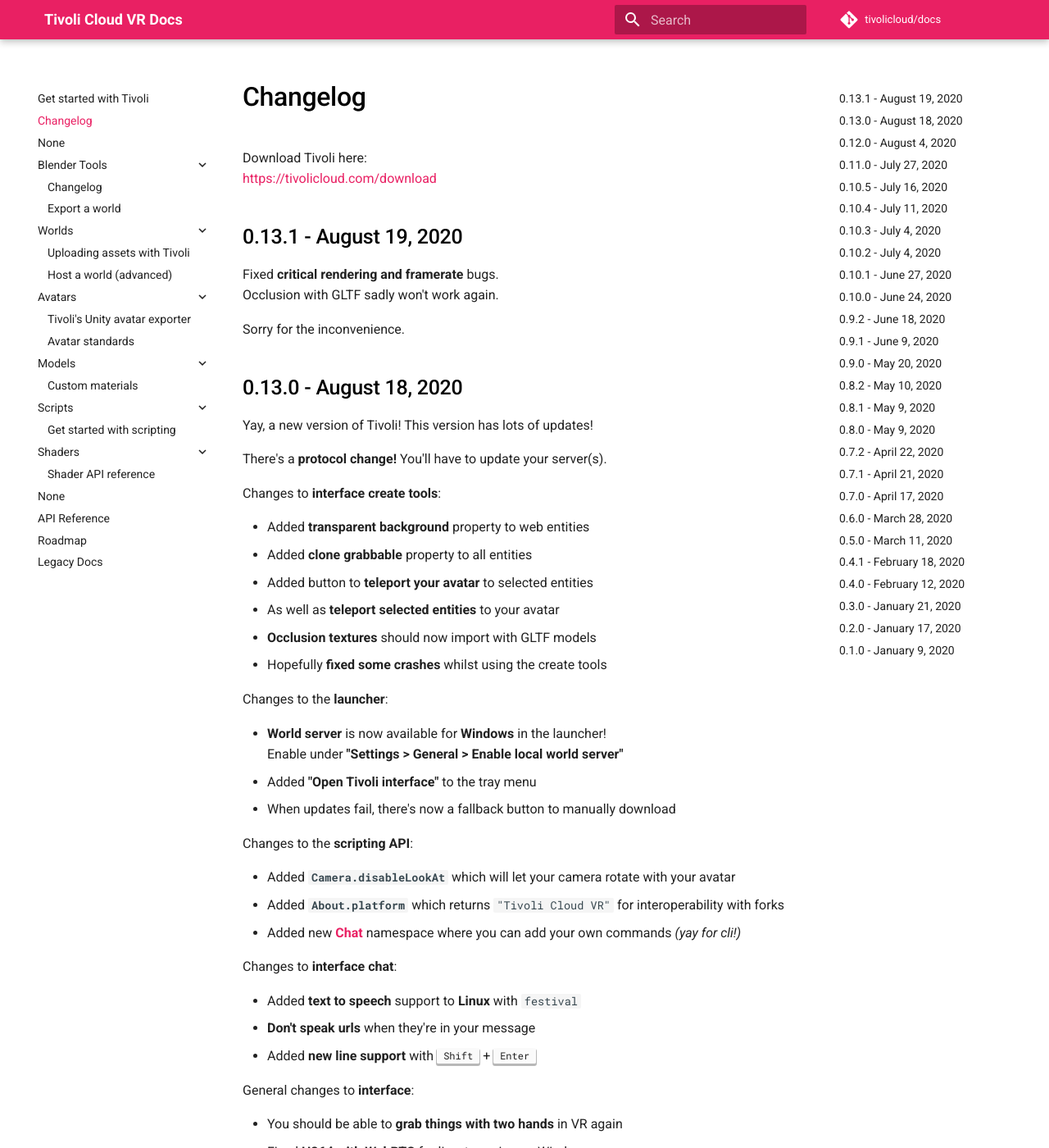
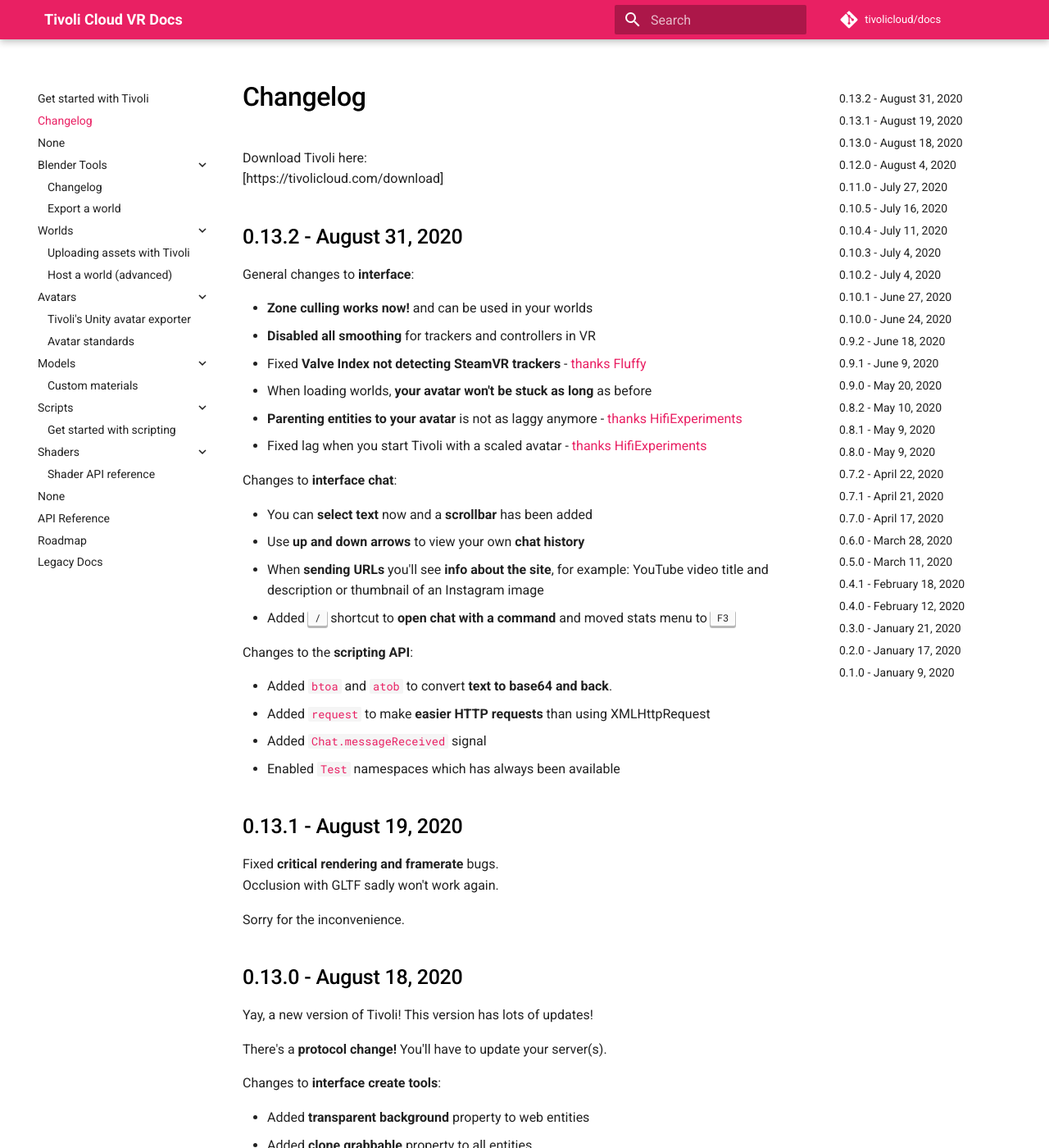
Before and after one commit to Nex-Pro/docs, an MkDocs documentation site: the page built from docs/changelog.md, in a window 1280 px wide and 1400 px high. Shown: the whole window at 82% size. Built offline with MkDocs 1.6.1 and Material for MkDocs 9.7.7, drawn with Linux system fonts in a browser that asks for light colours.

Commit message:
Added 0.13.2 to changelog

```diff
--- a/docs/changelog.md
+++ b/docs/changelog.md
@@ -2,7 +2,32 @@
 
 Download Tivoli here:
 <br>
-[https://tivolicloud.com/download](https://tivolicloud.com/download)
+[https://tivolicloud.com/download]
+
+## 0.13.2 - August 31, 2020
+
+General changes to **interface**:
+
+-   **Zone culling works now!** and can be used in your worlds
+-   **Disabled all smoothing** for trackers and controllers in VR
+-   Fixed **Valve Index not detecting SteamVR trackers** - [thanks Fluffy](https://git.tivolicloud.com/tivolicloud/interface/-/commit/52b35576b0efb19096f7a1fe0d3764c1088ae0d1)
+-   When loading worlds, **your avatar won't be stuck as long** as before
+-   **Parenting entities to your avatar** is not as laggy anymore - [thanks HifiExperiments](https://git.tivolicloud.com/tivolicloud/interface/-/commit/d52c15329e7f2ba1409a537346975695cb215157)
+-   Fixed lag when you start Tivoli with a scaled avatar - [thanks HifiExperiments](https://git.tivolicloud.com/tivolicloud/interface/-/commit/ee756f12b444492b71e490d85bc61485a55b6316)
+
+Changes to **interface chat**:
+
+-   You can **select text** now and a **scrollbar** has been added
+-   Use **up and down arrows** to view your own **chat history**
+-   When **sending URLs** you'll see **info about the site**, for example: YouTube video title and description or thumbnail of an Instagram image
+-   Added <kbd>/</kbd> shortcut to **open chat with a command** and moved stats menu to <kbd>F3</kbd>
+
+Changes to the **scripting API**:
+
+-   Added [`btoa`](https://apidocs.tivolicloud.com/global.html#btoa) and [`atob`](https://apidocs.tivolicloud.com/global.html#atob) to convert **text to base64 and back**.
+-   Added [`request`](https://apidocs.tivolicloud.com/global.html#request) to make **easier HTTP requests** than using XMLHttpRequest
+-   Added [`Chat.messageReceived`](https://apidocs.tivolicloud.com/Chat.html#.messageReceived) signal
+-   Enabled [`Test`](https://apidocs.tivolicloud.com/Test.html) namespaces which has always been available
 
 ## 0.13.1 - August 19, 2020
 
```
